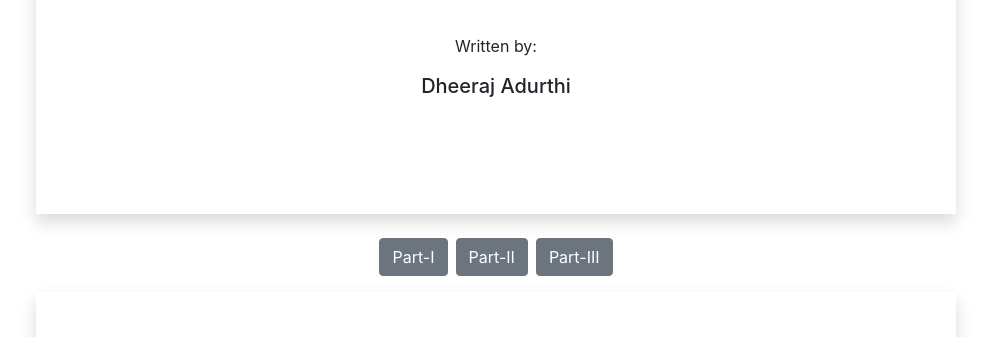
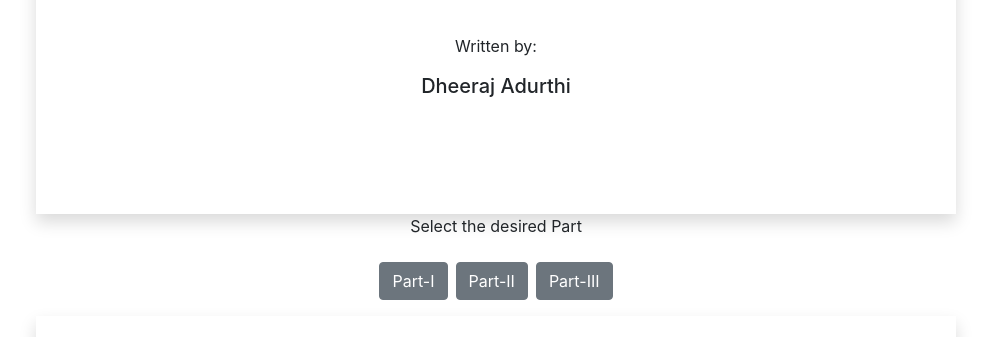
Before and after one commit to DheerajAdurthy/finaldraft-, a plain HTML site: page index.html in a window 1280 px wide. Shown: the part 234-571 px from the top of the page, without its empty margins (144-1135 px from the left). Drawn offline with nearby package versions, Linux system fonts and the light colour scheme.

Commit message:
Update index.html

```diff
--- a/index.html
+++ b/index.html
@@ -76,6 +76,7 @@
             <p>Written by:</p>
             <p class="h5">Dheeraj Adurthi</p>
           </div>
+          <p class="text-center">Select the desired Part</p>
           <div class="d-flex justify-content-center mt-4">
             <button class="btn btn-secondary mr-2" onclick="part1Func()">
               Part-I
```
